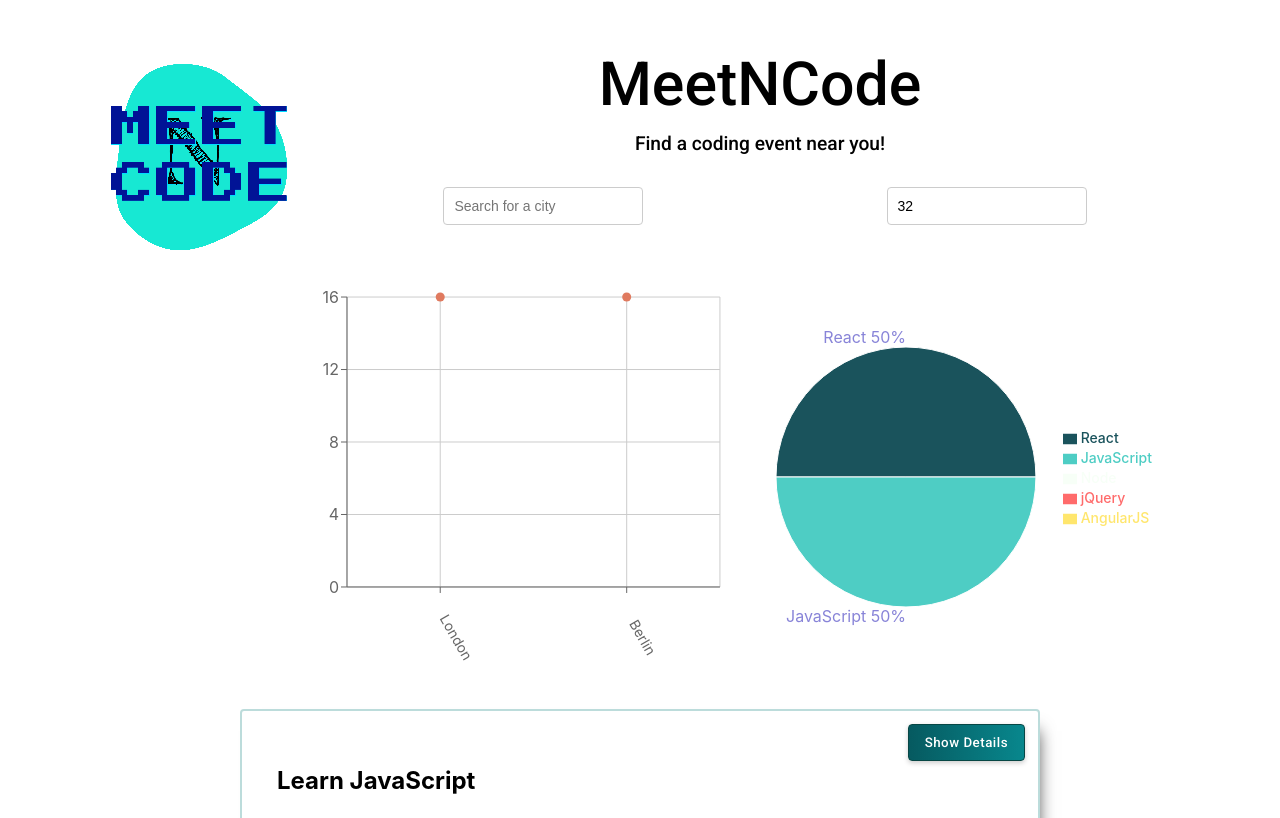
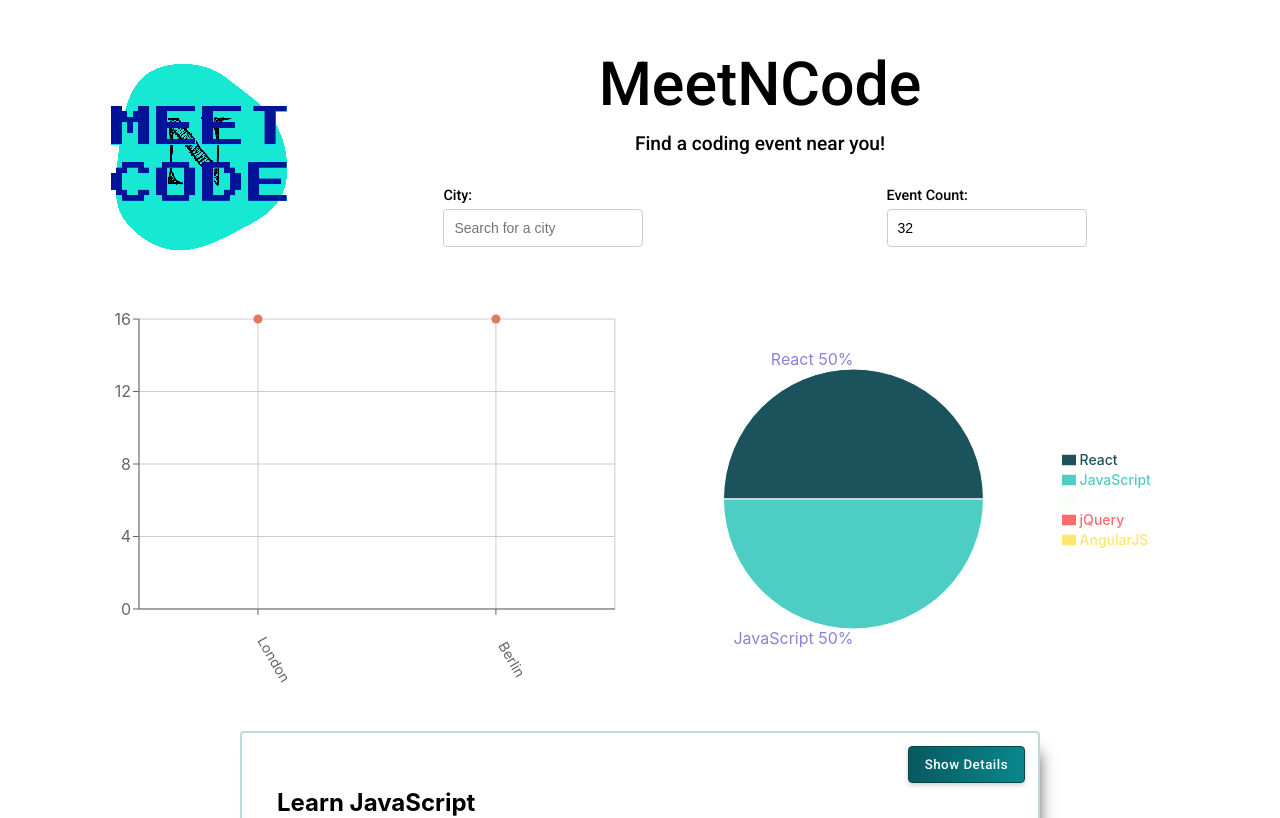
Before and after one commit to bobs83/meetberlin_app, a React (Create React App) app: page / in a window 1280 px wide. Shown: the top 818 px of the page. Built offline with nearby package versions, Linux system fonts and the light colour scheme; what atatus-spa would draw is missing.

Commit message:
Added form label

```diff
--- a/src/components/CitySearch.js
+++ b/src/components/CitySearch.js
@@ -40,6 +40,7 @@ const CitySearch = ({ allLocations, setCurrentCity, setInfoAlert }) => {
 
   return (
     <div id="city-search">
+      <label htmlFor="city">City: </label>
       <input
         type="text"
         className="city"
--- a/src/components/NumberOfEvents.js
+++ b/src/components/NumberOfEvents.js
@@ -15,6 +15,7 @@ const NumberOfEvents = ({ setCurrentNOE, setErrorAlert }) => {
 
   return (
     <div id="number-of-events">
+      <label htmlFor="number-of-events">Event Count: </label>
       <input
         type="text"
         placeholder="Number of events"
```
